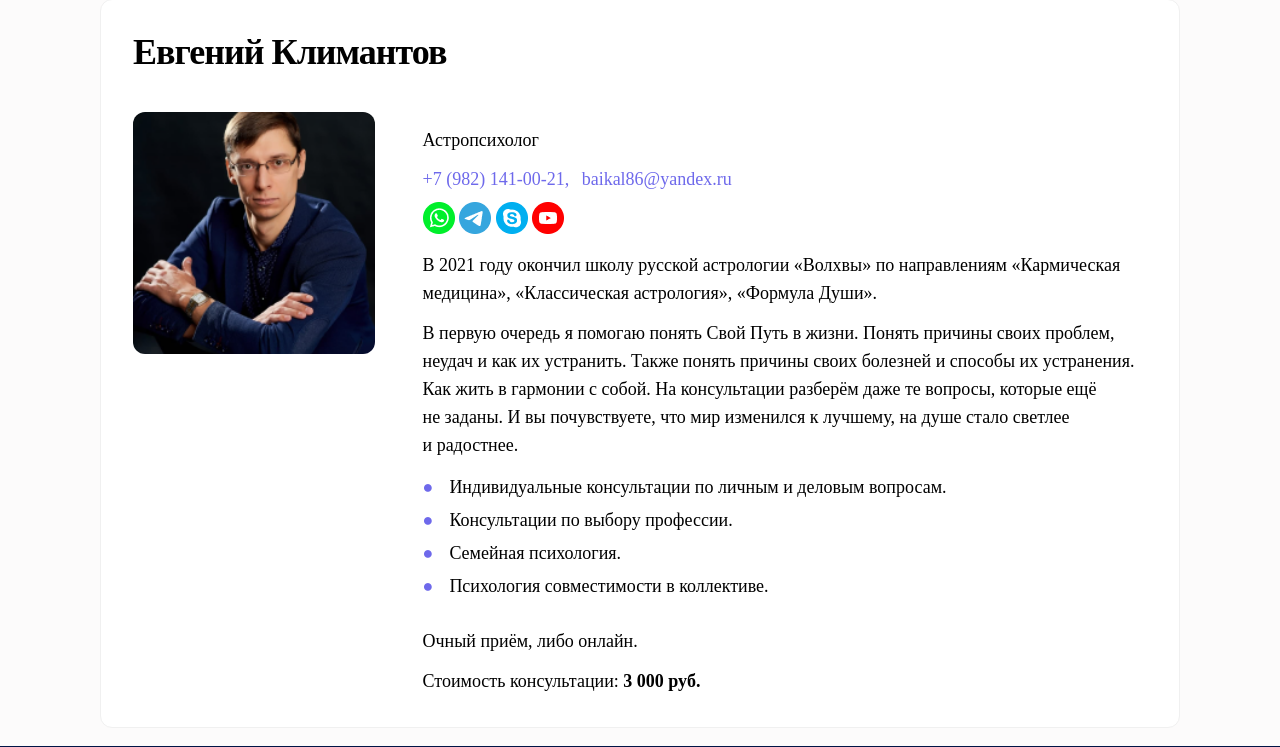
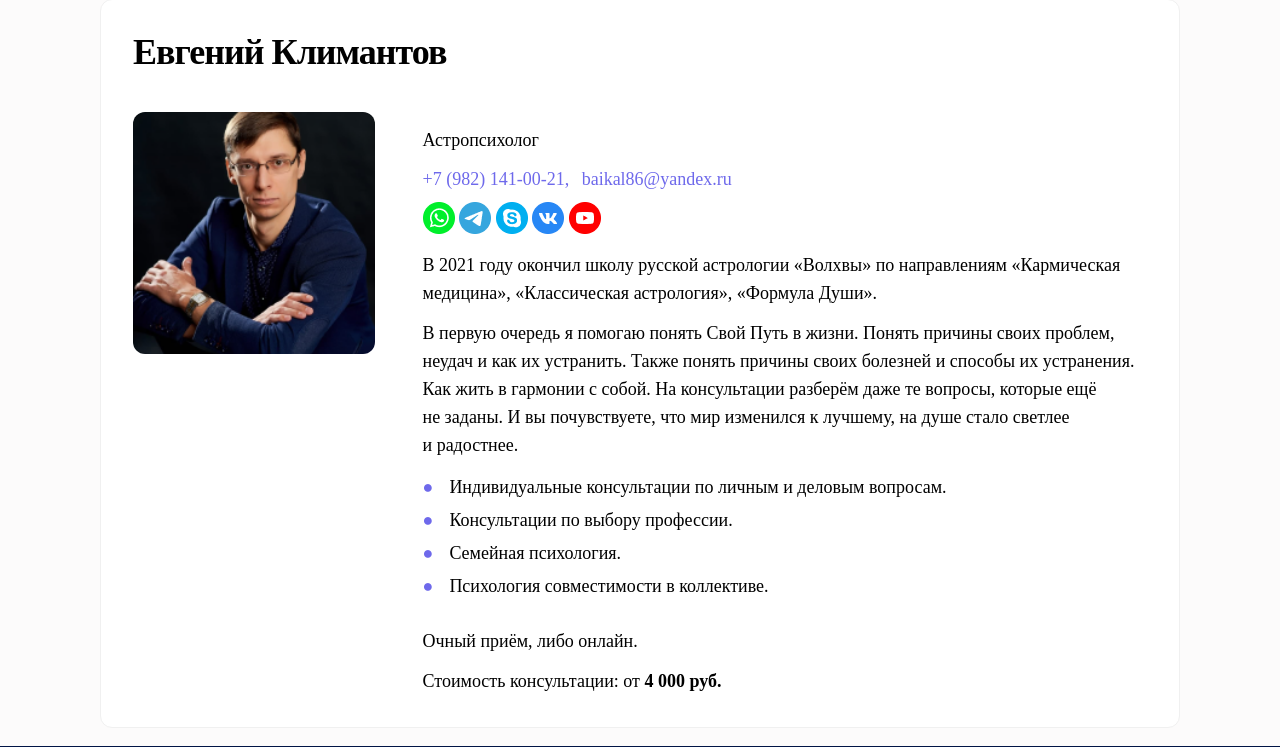
Before and after one commit to mosigo/astrogor, a Flask app: page /consultations in a window 1280 px wide. Shown: the part 1170-1917 px from the top of the page. Run offline with Flask 2, Linux system fonts and the light colour scheme; parts of the project's set-up code (start-up, migrations or seed data) failed here and were passed over; some web fonts are replaced.

Commit message:
Повышение стоимости консультаций Климантова Евгения на странице «Консультации».

```diff
--- a/templates/consultations.html
+++ b/templates/consultations.html
@@ -124,6 +124,11 @@
                         </a>
                     </span>
                     <span>
+                        <a href="https://vk.com/astroformula77" target="_blank">
+                            <img src="{{ url_for('static', filename='pic/contacts/Vk.png') }}"/>
+                        </a>
+                    </span>
+                    <span>
                         <a href="https://www.youtube.com/channel/UCA20Q21q1ZP9kbnYFyrKiZQ" target="_blank">
                             <img src="{{ url_for('static', filename='pic/contacts/YouTube.png') }}"/>
                         </a>
@@ -147,7 +152,7 @@
                 </ul>
                 <div class="text">
                     <p>Очный приём, либо онлайн.</p>
-                    <p>Стоимость консультации: <b>3 000 руб.</b></p>
+                    <p>Стоимость консультации: от <b>4 000 руб.</b></p>
                 </div>
             </div>
         </div>
```
